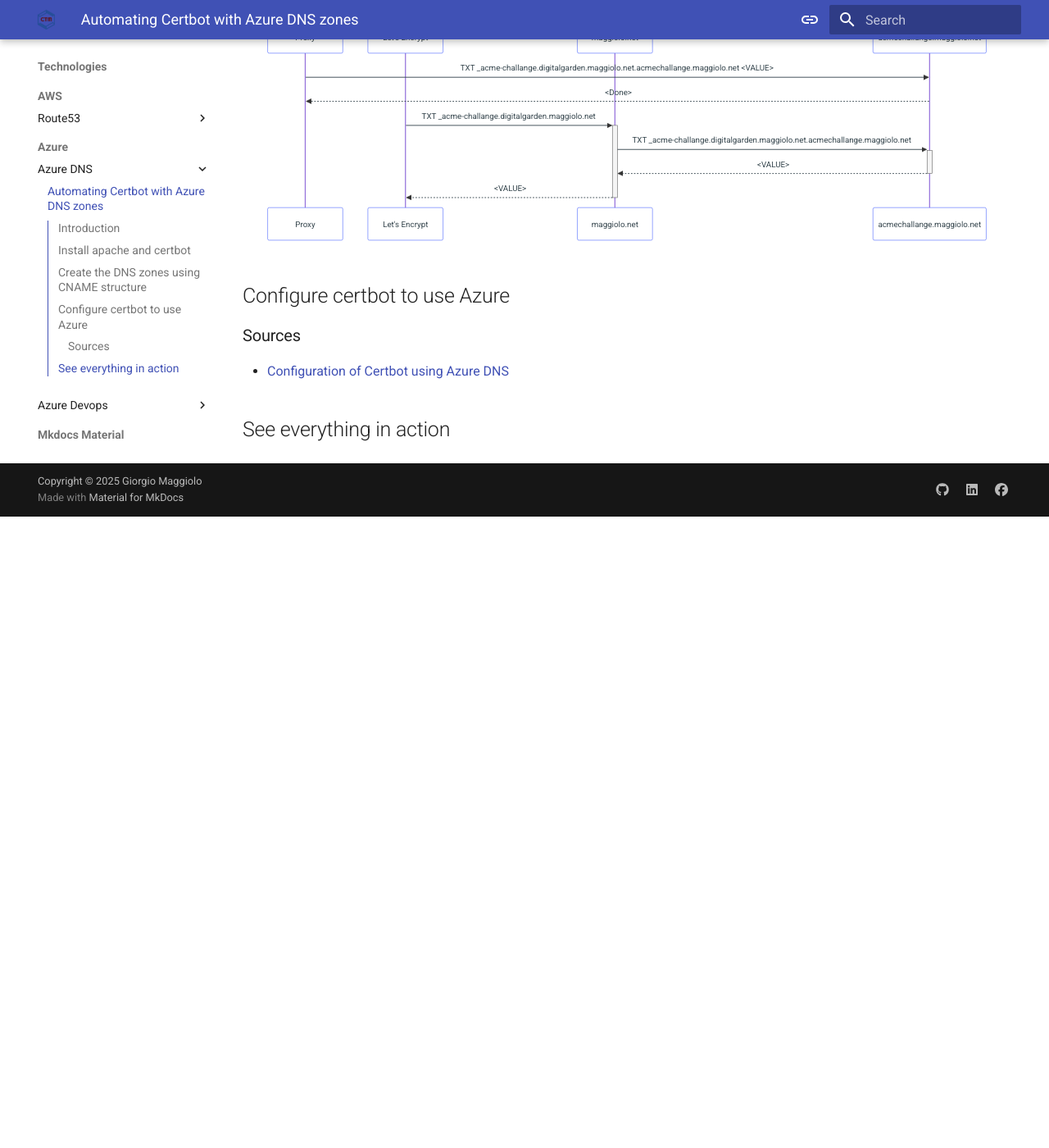
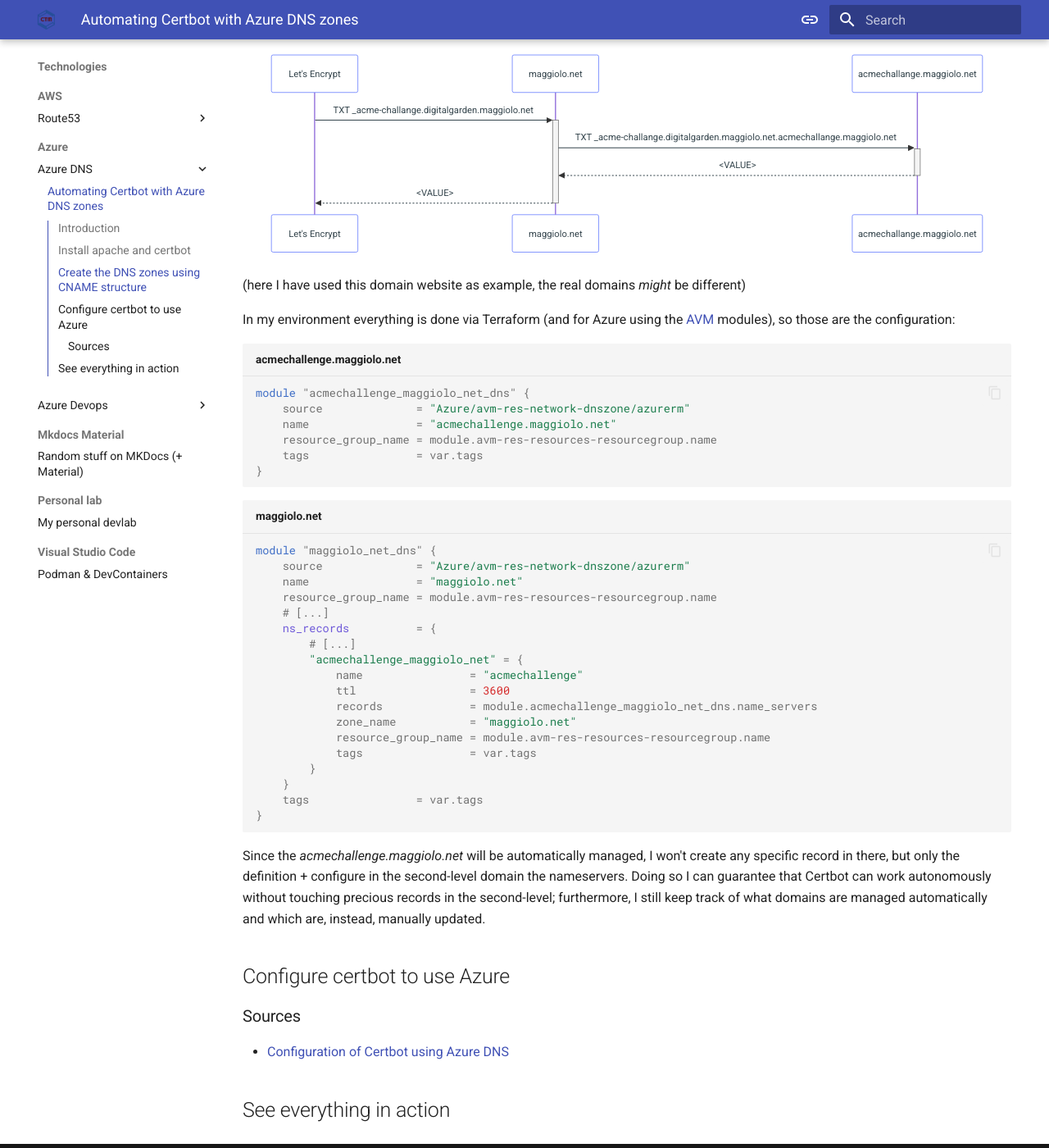
Before and after one commit to aramilialon/digitalgarden, an MkDocs documentation site: the page built from docs/Technologies/Azure/Azure_DNS/azure_and_certbot.md, in a window 1280 px wide and 1400 px high, scrolled down 984 px. Shown: the whole window at 82% size. Built offline with MkDocs 1.6.1 and Material for MkDocs 9.7.7, drawn with Linux system fonts in a browser that asks for light colours; emoji names are drawn with the system emoji font; before the commit the page ends 1614 px from its top, so only the background shows below that; some of the changed text lies outside the part shown.

Commit message:
some other entries

````diff
--- a/docs/Technologies/Azure/Azure_DNS/azure_and_certbot.md
+++ b/docs/Technologies/Azure/Azure_DNS/azure_and_certbot.md
@@ -26,20 +26,51 @@ Once the commands ran, you should have installed Apache with its default page an
 
 ## Create the DNS zones using CNAME structure
 
+The idea is to have a third-level domain that will be modified by certbot (authorized via an [application registration](https://learn.microsoft.com/en-us/entra/identity-platform/quickstart-register-app)) and, in the main domain, a bunch of CNAMEs that redirect to the third-level domain in order to obtain this behavior:
+
 ``` mermaid
 sequenceDiagram
-    participant Proxy
-    participant Let's Encrypt
-    participant maggiolo.net
-    participant acmechallange.maggiolo.net
-    Proxy->>acmechallange.maggiolo.net: TXT _acme-challange.digitalgarden.maggiolo.net.acmechallange.maggiolo.net <VALUE>
-    acmechallange.maggiolo.net-->>Proxy: <Done>
-    #destroy Proxy
     Let's Encrypt->>+maggiolo.net:TXT _acme-challange.digitalgarden.maggiolo.net
     maggiolo.net->>+acmechallange.maggiolo.net:TXT _acme-challange.digitalgarden.maggiolo.net.acmechallange.maggiolo.net
     acmechallange.maggiolo.net-->>-maggiolo.net:<VALUE>
     maggiolo.net-->>-Let's Encrypt:<VALUE>
 ```
+(here I have used this domain website as example, the real domains _might_ be different)
+
+In my environment everything is done via Terraform (and for Azure using the [AVM](https://azure.github.io/Azure-Verified-Modules/indexes/terraform/) modules), so those are the configuration:
+
+``` terraform title="acmechallenge.maggiolo.net"
+module "acmechallenge_maggiolo_net_dns" {
+    source              = "Azure/avm-res-network-dnszone/azurerm"
+    name                = "acmechallenge.maggiolo.net"
+    resource_group_name = module.avm-res-resources-resourcegroup.name
+    tags                = var.tags
+}
+```
+
+``` terraform title="maggiolo.net"
+module "maggiolo_net_dns" {
+    source              = "Azure/avm-res-network-dnszone/azurerm"
+    name                = "maggiolo.net"
+    resource_group_name = module.avm-res-resources-resourcegroup.name
+    # [...]
+    ns_records          = {
+        # [...]
+        "acmechallenge_maggiolo_net" = {
+            name                = "acmechallenge"
+            ttl                 = 3600
+            records             = module.acmechallenge_maggiolo_net_dns.name_servers
+            zone_name           = "maggiolo.net"
+            resource_group_name = module.avm-res-resources-resourcegroup.name
+            tags                = var.tags
+        }
+    }
+    tags                = var.tags
+}
+```
+
+Since the _acmechallenge.maggiolo.net_ will be automatically managed, I won't create any specific record in there, but only the definition + configure in the second-level domain the nameservers.
+Doing so I can guarantee that Certbot can work autonomously without touching precious records in the second-level; furthermore, I still keep track of what domains are managed automatically and which are, instead, manually updated.
 
 ## Configure certbot to use Azure
 
````
Also changed, not shown: other parts of docs/Technologies/Azure/Azure_DNS/azure_and_certbot.md (+1 -1 lines).
